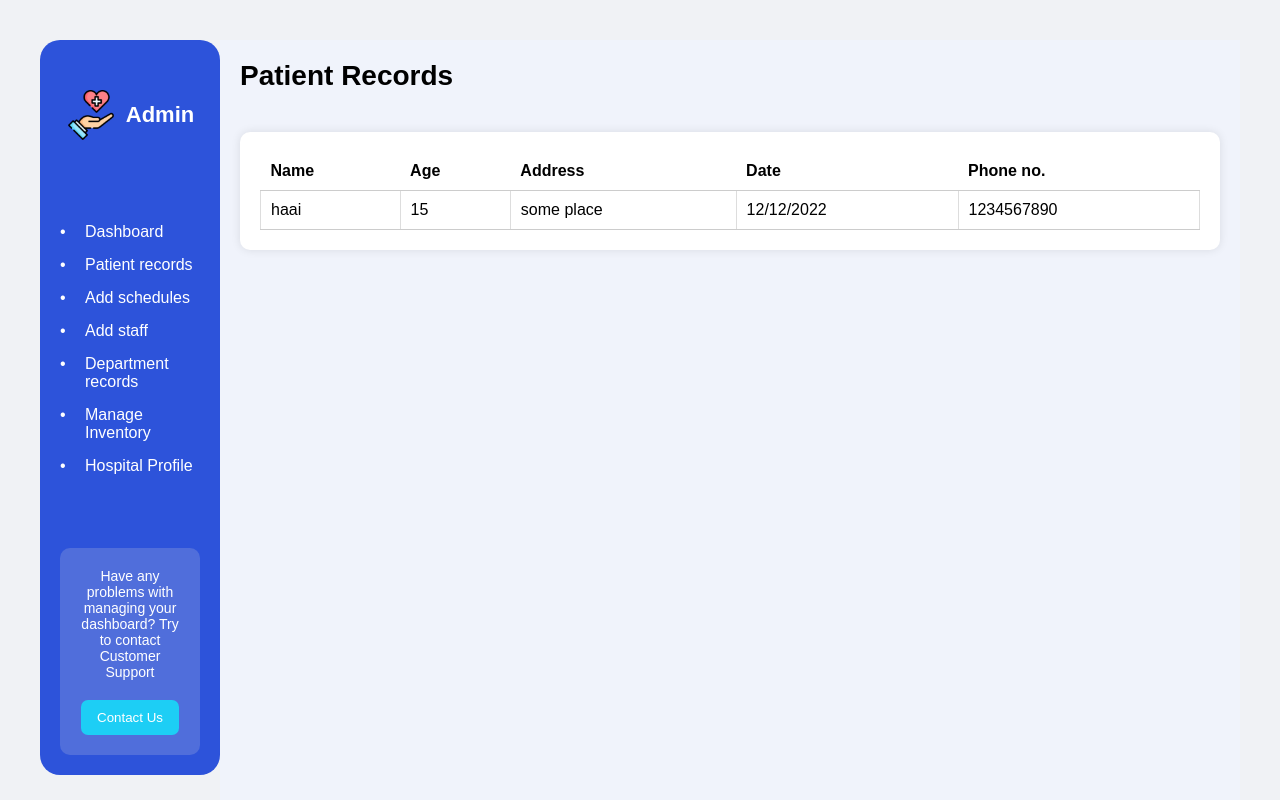
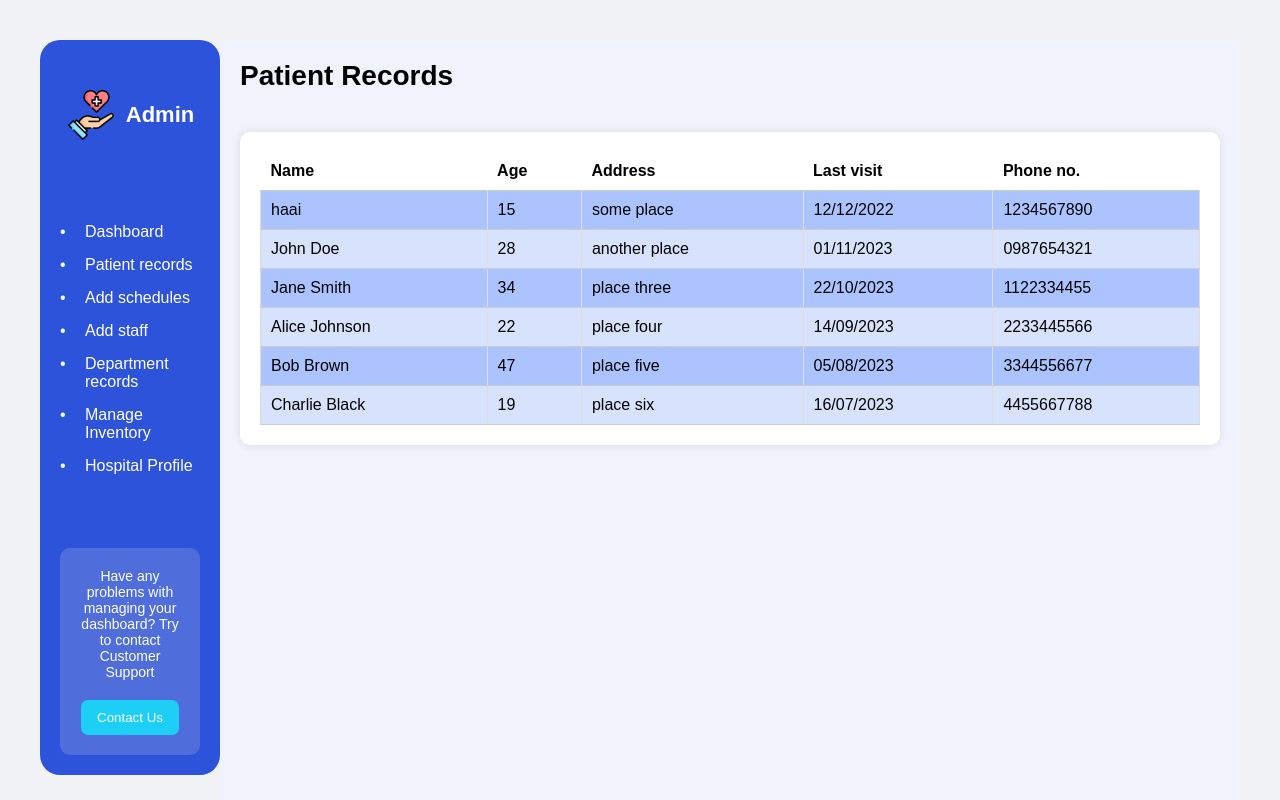
Before and after one commit to Hogwarts-Hackademy/Frontend-hospital, a React (Create React App) app: page /patient-records in a window 1280 px wide. Built offline with nearby package versions, Linux system fonts and the light colour scheme.

Commit message:
patient record completed

```diff
--- a/src/pages/patientRecords/patientRecord.css
+++ b/src/pages/patientRecords/patientRecord.css
@@ -45,8 +45,12 @@ body {
   border-bottom: 2px solid #ddd;
 }
 
-.records-table tbody tr:nth-child(even) {
-  background-color: #f2f2f2;
+.records-table tbody tr.even-row {
+  background-color: rgba(171, 196, 255, 1);
+}
+
+.records-table tbody tr.odd-row {
+  background-color: rgba(215, 227, 252, 1);
 }
 
 /* Make the table scrollable if the content overflows */
--- a/src/pages/patientRecords/patientRecord.jsx
+++ b/src/pages/patientRecords/patientRecord.jsx
@@ -1,10 +1,20 @@
 import React from 'react';
 import './patientRecord.css';
 import Sidebar from '../../Components/Sidebar';
+
 const PatientRecords = () => {
+    const patientData = [
+        { name: "haai", age: 15, address: "some place", date: "12/12/2022", phone: "1234567890" },
+        { name: "John Doe", age: 28, address: "another place", date: "01/11/2023", phone: "0987654321" },
+        { name: "Jane Smith", age: 34, address: "place three", date: "22/10/2023", phone: "1122334455" },
+        { name: "Alice Johnson", age: 22, address: "place four", date: "14/09/2023", phone: "2233445566" },
+        { name: "Bob Brown", age: 47, address: "place five", date: "05/08/2023", phone: "3344556677" },
+        { name: "Charlie Black", age: 19, address: "place six", date: "16/07/2023", phone: "4455667788" },
+    ];
+
     return (
         <div className="dashboard-patient-record">
-            <Sidebar/>
+            <Sidebar />
             <main className="main-content">
                 <header className="main-header">
                     <h1>Patient Records</h1>
@@ -16,19 +26,20 @@ const PatientRecords = () => {
                                 <th>Name</th>
                                 <th>Age</th>
                                 <th>Address</th>
-                                <th>Date</th>
+                                <th>Last visit</th>
                                 <th>Phone no.</th>
                             </tr>
                         </thead>
                         <tbody>
-                            <tr>
-                                <td>haai</td>
-                                <td>15</td>
-                                <td>some place</td>
-                                <td>12/12/2022</td>
-                                <td>1234567890</td>
-                            </tr>
-                            {/* Repeat the <tr> elements for each record */}
+                            {patientData.map((patient, index) => (
+                                <tr key={index} className={index % 2 === 0 ? 'even-row' : 'odd-row'}>
+                                    <td>{patient.name}</td>
+                                    <td>{patient.age}</td>
+                                    <td>{patient.address}</td>
+                                    <td>{patient.date}</td>
+                                    <td>{patient.phone}</td>
+                                </tr>
+                            ))}
                         </tbody>
                     </table>
                 </section>
```
